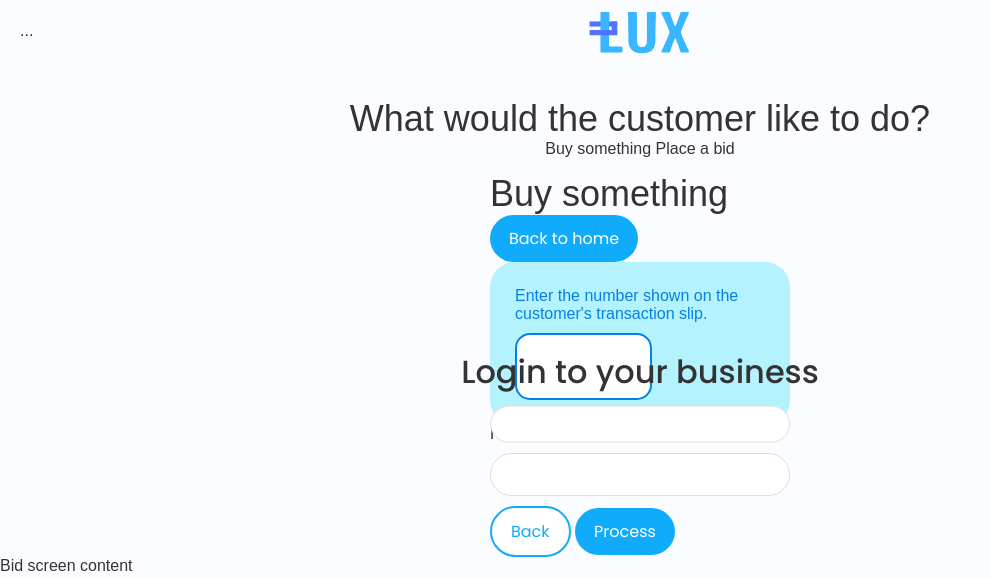
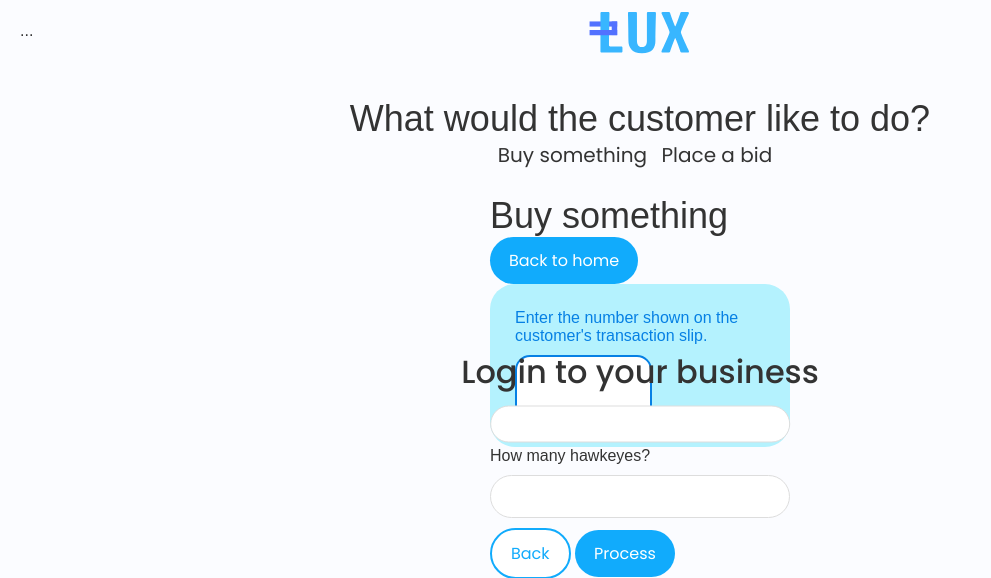
Before and after one commit to Peemima/lux-bank, a PHP site: page /business-dashboard/index.html in a window 1280 px wide. Shown: the top 578 px of the page, without its empty margins (0-991 px from the left). Run offline with PHP 8.4, Linux system fonts and the light colour scheme; some libraries are stand-ins or nearby versions.

Commit message:
Update styles.css

```diff
--- a/assets/styles.css
+++ b/assets/styles.css
@@ -121,6 +121,26 @@
     text-align: center;
     padding: 15px;
 }
+
+    .menu-item {
+        margin-top: 0px;
+        margin-bottom: 10px;
+        margin-left: 0px;
+        margin-right: 10px;
+        border: 1px none black;
+        /* Non-margin variables follow */
+        color: var(--text-color);
+        font-size: 20px;
+        display: inline-block;
+        cursor: pointer;
+        font-family: 'Poppins';
+    }
+    .menu-item-selected {
+        border-bottom: 2px black solid;
+    }
+    .hidden {
+        display: none;
+    }
 
   #message, #searchResult, #allUsers {
     padding: var(--padding-small);
```
